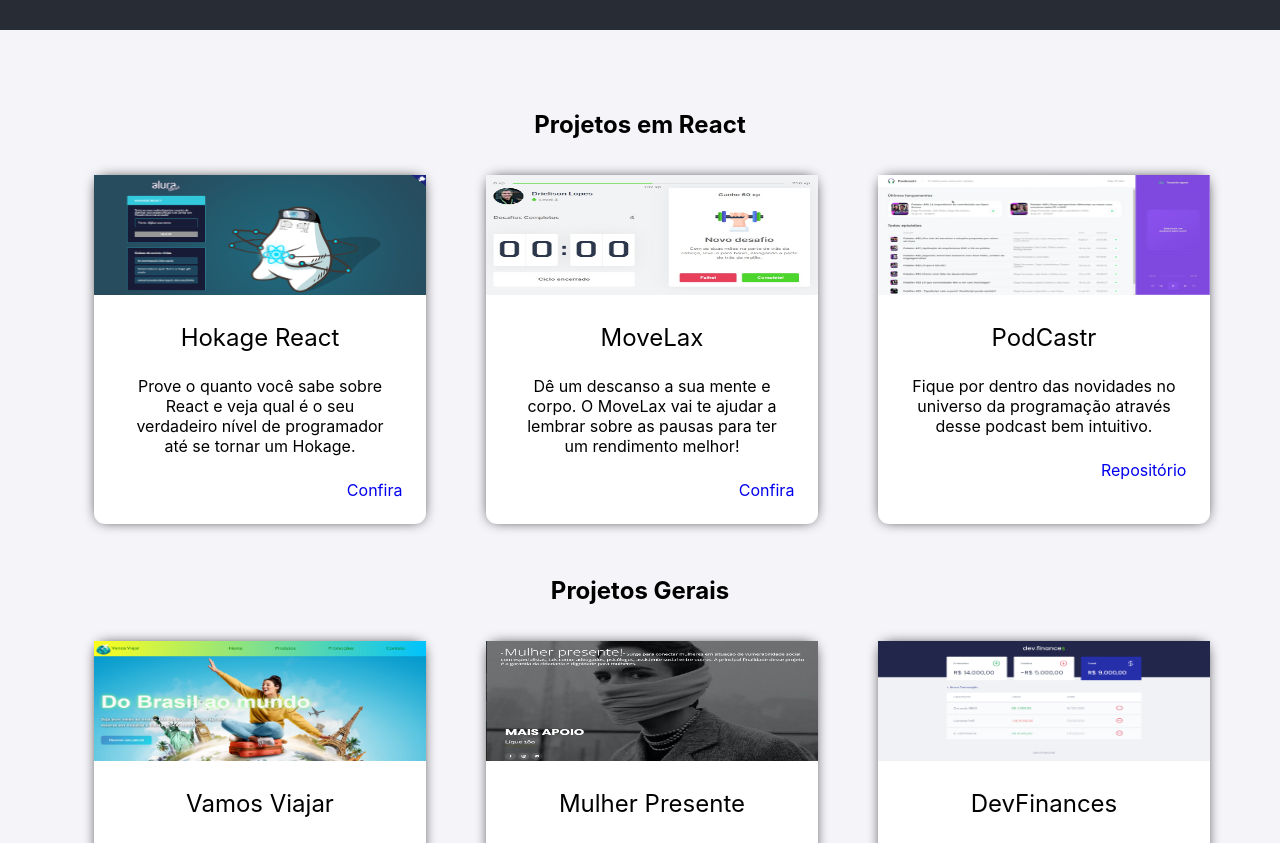
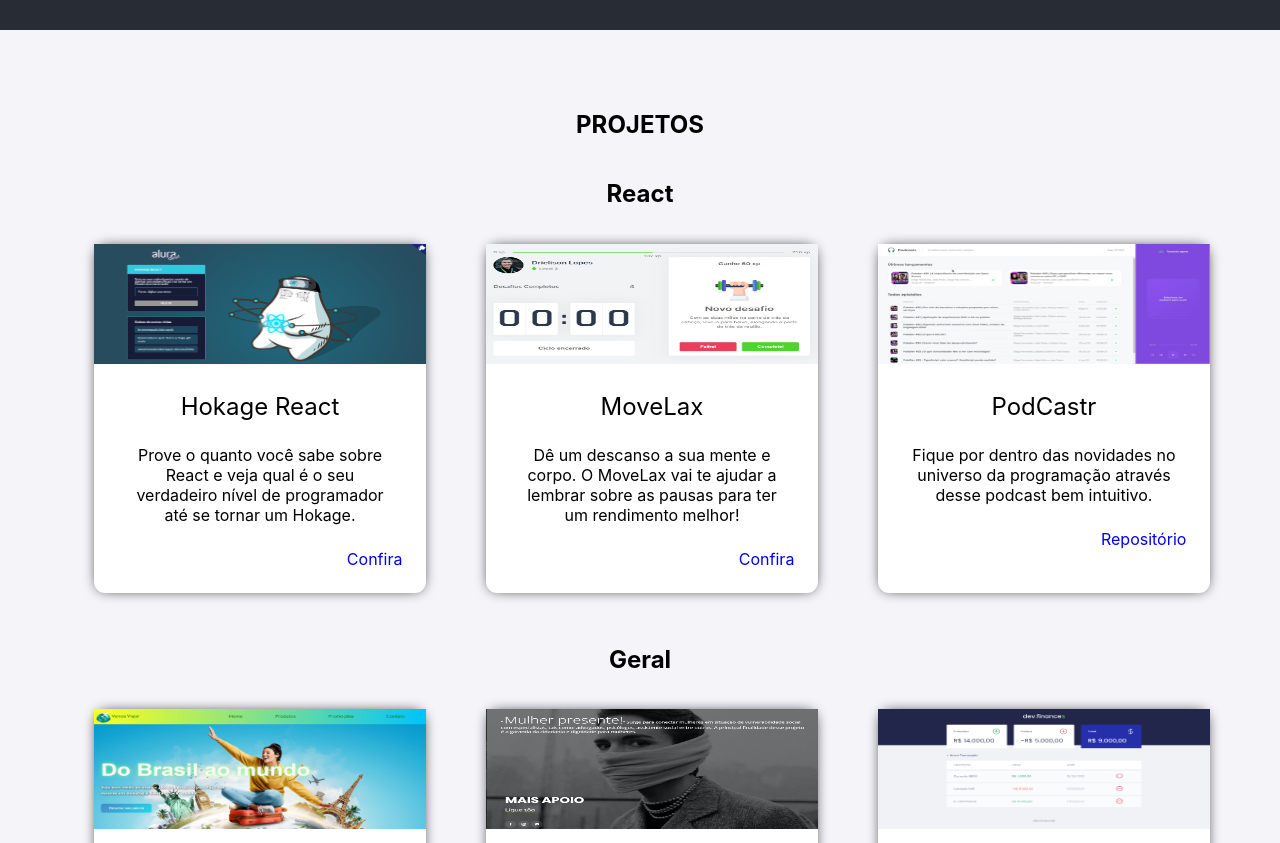
Before and after one commit to DrielisonLopes/portifolio-React, a React (Create React App) app: page / in a window 1280 px wide. Shown: the part 770-1613 px from the top of the page. Built offline with nearby package versions, Linux system fonts and the light colour scheme.

Commit message:
correção link Mulher Presente

```diff
--- a/src/components/projects/Projetos.js
+++ b/src/components/projects/Projetos.js
@@ -26,7 +26,9 @@ export default () => {
   return (
     <>
       <section id="projects" className="projects">
-        <h2>Projetos em React</h2>
+        <h1 class="pojetosText">PROJETOS</h1>
+
+        <h2>React</h2>
 
         <div className="container">
           <div className="cards">
@@ -92,7 +94,7 @@ export default () => {
           </div>
         </div>
 
-        <h2>Projetos Gerais</h2>
+        <h2>Geral</h2>
 
         <div className="container">
           <div className="cards">
@@ -124,7 +126,7 @@ export default () => {
                   especilaistas com a finalidade de garantir sua dignidade.
                 </p>
                 <div className="btn-more">
-                  <a href="mulherpresente.somee.com/" target="_blank">
+                  <a href="http://mulherpresente.somee.com/" target="_blank">
                     Confira
                   </a>
                 </div>
--- a/src/components/projects/projetos.scss
+++ b/src/components/projects/projetos.scss
@@ -84,7 +84,7 @@ a:link {
 }
 
 a:hover {
-    color: rgb(218, 90, 44);
+    color: #3cc368;
     transition: 0.5s;
 }
 
```
